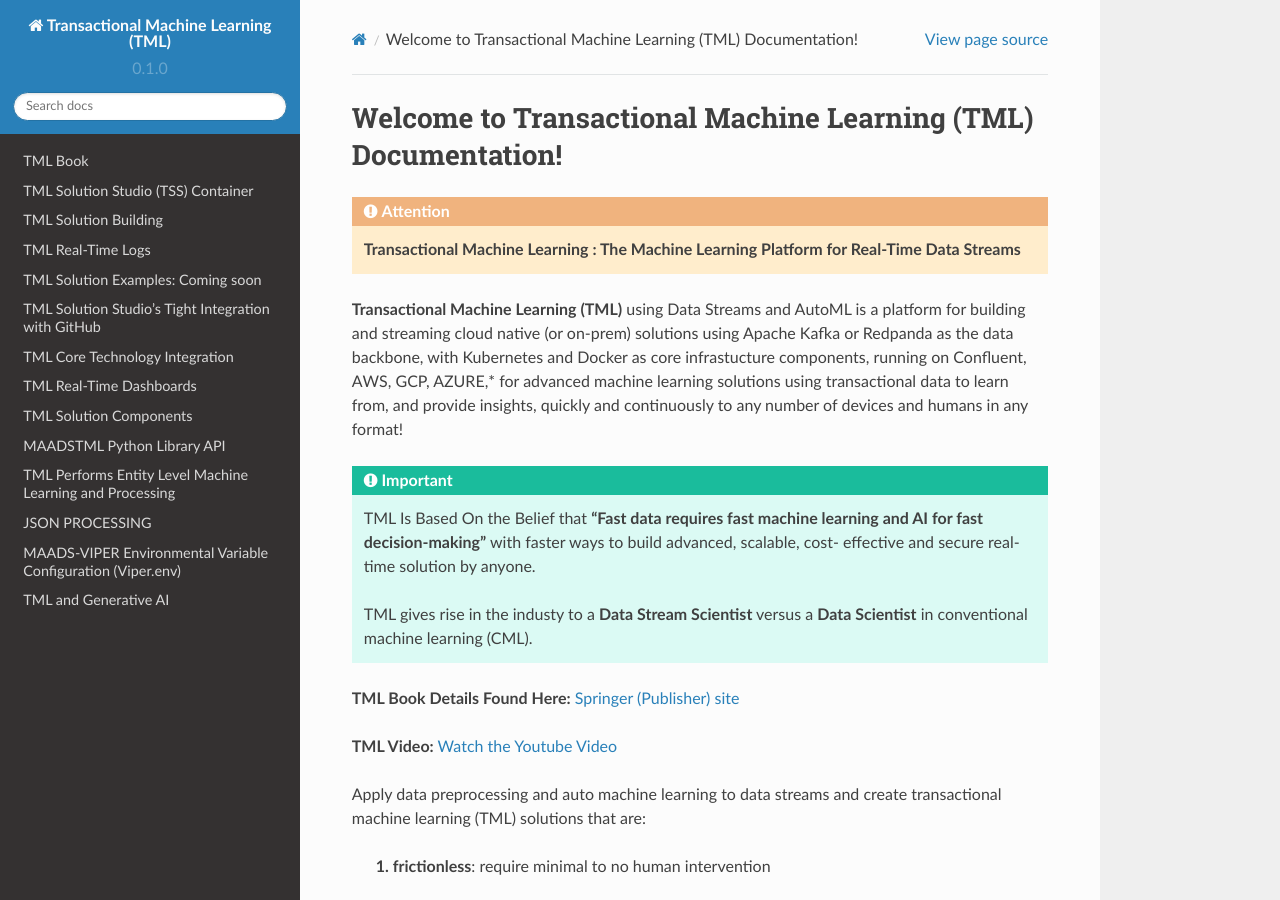
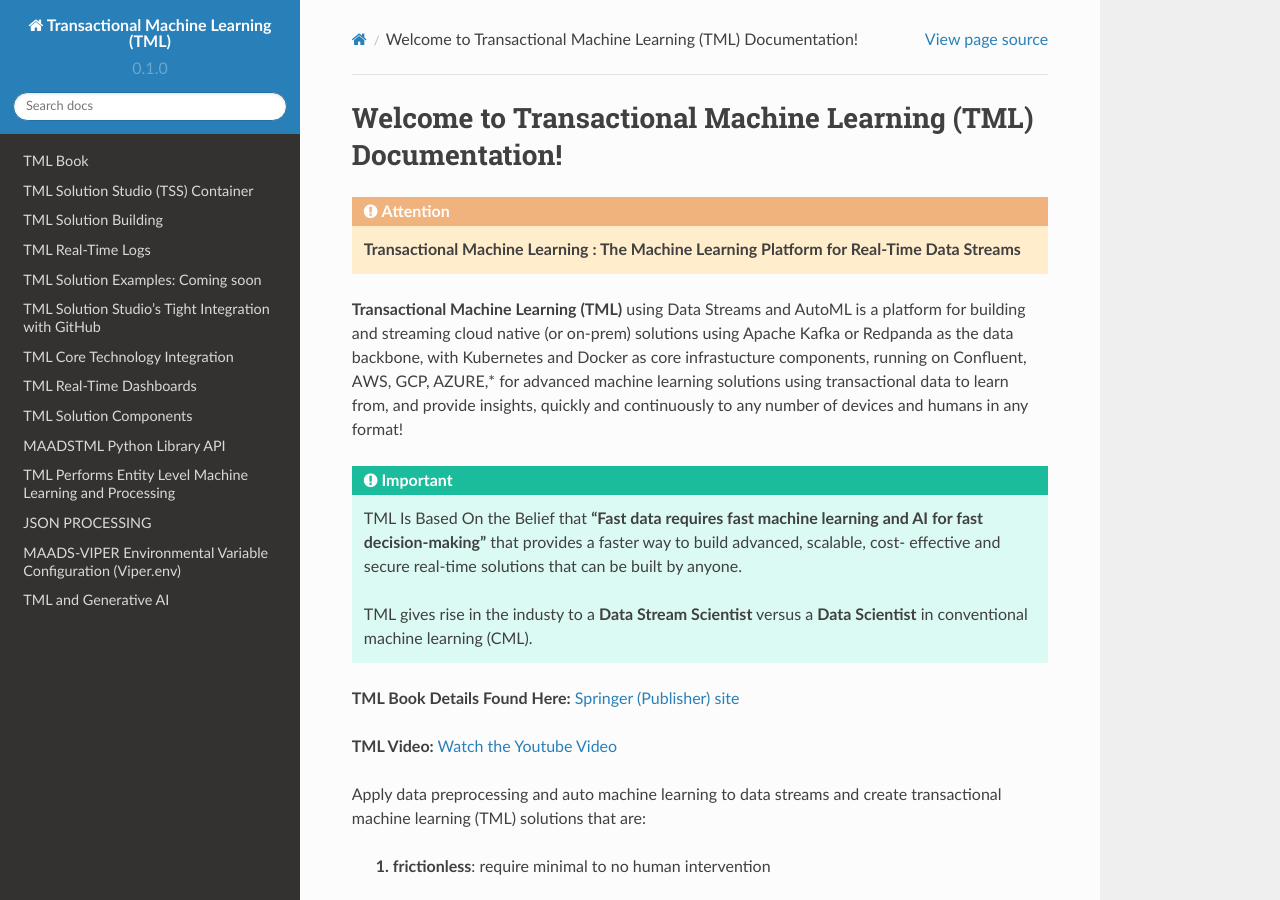
Before and after one commit to smaurice101/readthedocs, a Sphinx documentation site: the page built from docs/source/index.rst, in a window 1280 px wide and 900 px high. Built offline with Sphinx 7.4.7 and the Read the Docs theme 2.0.0, drawn with Linux system fonts in a browser that asks for light colours.

Commit message:
Update index.rst

```diff
--- a/docs/source/index.rst
+++ b/docs/source/index.rst
@@ -7,8 +7,8 @@ Welcome to Transactional Machine Learning (TML) Documentation!
 **Transactional Machine Learning (TML)** using Data Streams and AutoML is a platform for building and streaming cloud native (or on-prem) solutions using Apache Kafka or Redpanda as the data backbone, with Kubernetes and Docker as core infrastucture components, running on Confluent, AWS, GCP, AZURE,* for advanced machine learning solutions using transactional data to learn from, and provide insights, quickly and continuously to any number of devices and humans in any format!
 
 .. important::
-   TML Is Based On the Belief that **"Fast data requires fast machine learning and AI for fast decision-making"** with faster ways to build advanced, scalable, cost-
-   effective and secure real-time solution by anyone.
+   TML Is Based On the Belief that **"Fast data requires fast machine learning and AI for fast decision-making"** that provides a faster way to build advanced, scalable, cost-
+   effective and secure real-time solutions that can be built by anyone.
 
    TML gives rise in the industy to a **Data Stream Scientist** versus a **Data Scientist** in conventional machine learning (CML).
 
```
